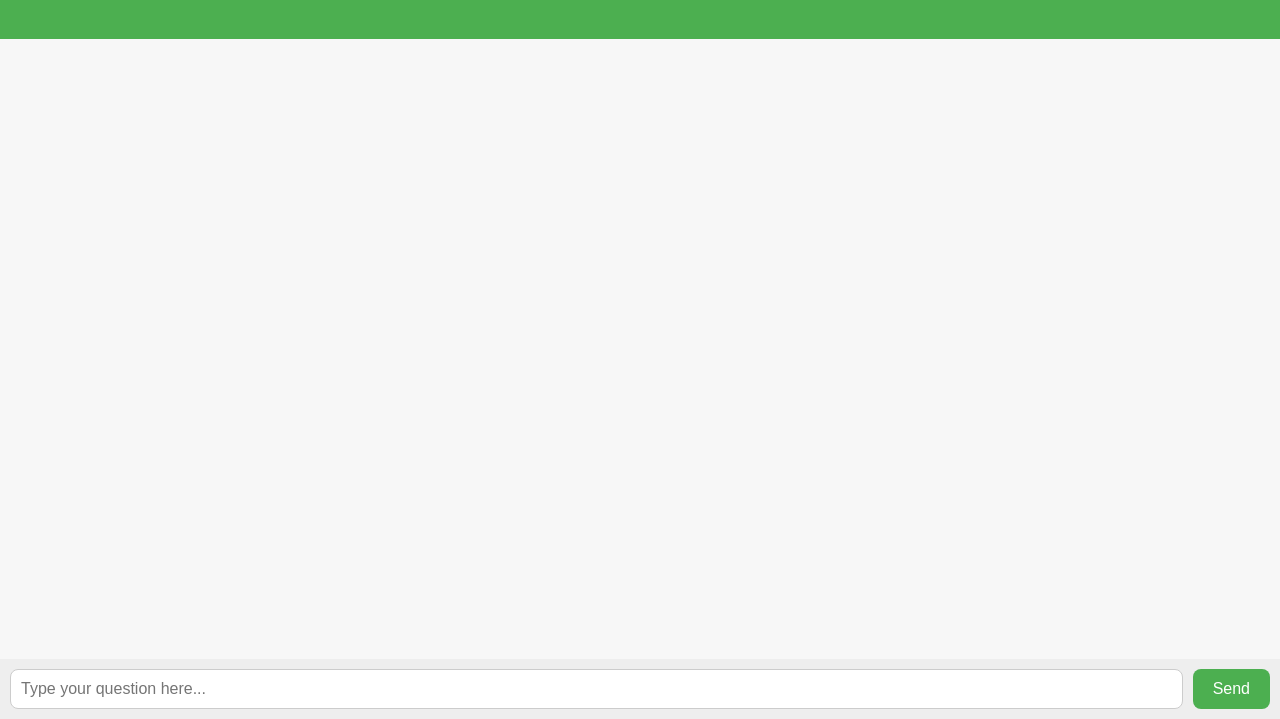
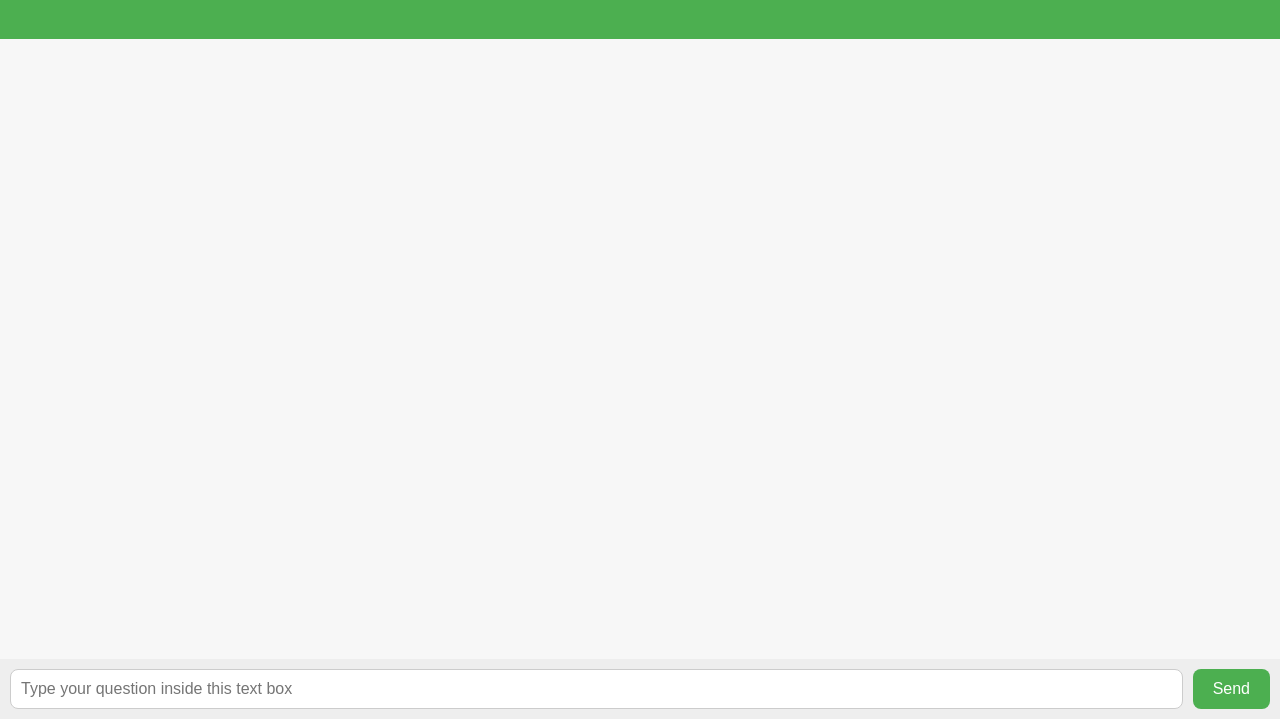
Before and after one commit to Yaswanth-183/AI-TUTORING-SYSTEM, a plain HTML site: page index.html in a window 1280 px wide. Shown: the part 81-800 px from the top of the page. Drawn offline with Linux system fonts and the light colour scheme.

Commit message:
Edited index.html

```diff
--- a/index.html
+++ b/index.html
@@ -77,7 +77,7 @@
 <div id="chat-container"></div>
 
 <div id="input-container">
-    <input type="text" id="user-input" placeholder="Type your question here...">
+    <input type="text" id="user-input" placeholder="Type your question inside this text box">
     <button id="send-btn">Send</button>
 </div>
 
```
